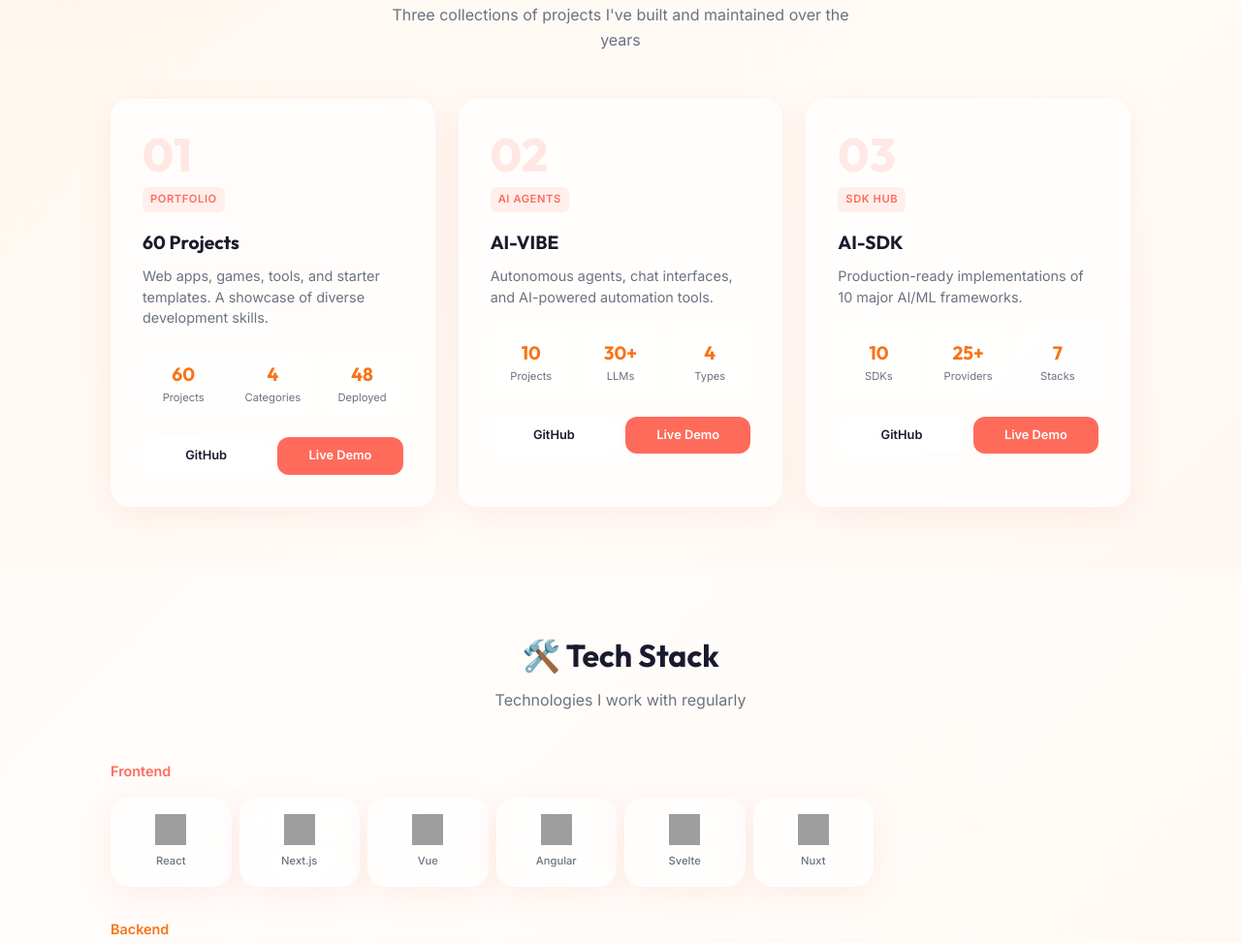
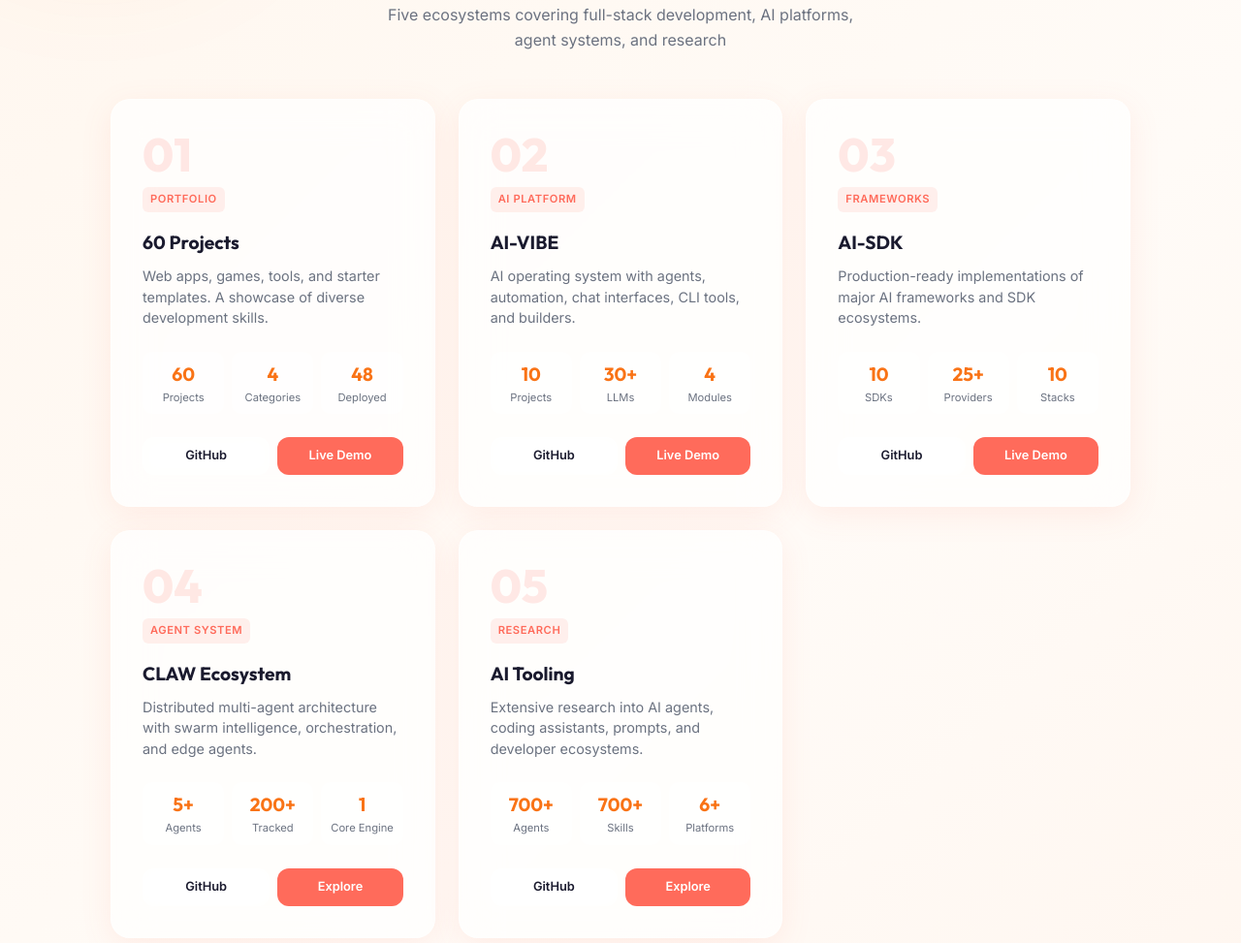
Before and after one commit to mk-knight23/mk-knight23, a plain HTML site: page index.html in a window 1280 px wide. Shown: the part 920-1893 px from the top of the page at 97% size. Drawn offline with Linux system fonts and the light colour scheme; grey boxes are pictures that could not be loaded.

Commit message:
Revise ecosystems section with new content
Updated the ecosystems section to include five ecosystems with detailed descriptions and project statistics.

```diff
--- a/index.html
+++ b/index.html
@@ -613,9 +613,10 @@
     <div class="container">
         <div class="section-header">
             <h2 class="section-title">🌟 My Ecosystems</h2>
-                <p class="section-desc">Three collections of projects I've built and maintained over the years</p>
+            <p class="section-desc">Five ecosystems covering full-stack development, AI platforms, agent systems, and research</p>
         </div>
         <div class="eco-grid">
+
             <!-- 60 Projects -->
             <div class="eco-card glass">
                 <div class="eco-number">01</div>
@@ -637,17 +638,17 @@
                     </div>
                 </div>
                 <div class="eco-links">
-                        <a href="https://github.com/mk-knight23/60-Projects" class="btn btn-glass" target="_blank" rel="noopener">GitHub</a>
-                        <a href="https://60-projects.vercel.app" class="btn btn-primary" target="_blank" rel="noopener">Live Demo</a>
+                    <a href="https://github.com/mk-knight23/60-Projects" class="btn btn-glass" target="_blank">GitHub</a>
+                    <a href="https://60-projects.vercel.app" class="btn btn-primary" target="_blank">Live Demo</a>
                 </div>
             </div>
 
             <!-- AI-VIBE -->
             <div class="eco-card glass">
                 <div class="eco-number">02</div>
-                    <span class="eco-badge">AI Agents</span>
+                <span class="eco-badge">AI Platform</span>
                 <h3>AI-VIBE</h3>
-                    <p>Autonomous agents, chat interfaces, and AI-powered automation tools.</p>
+                <p>AI operating system with agents, automation, chat interfaces, CLI tools, and builders.</p>
                 <div class="eco-stats">
                     <div class="eco-stat">
                         <div class="eco-stat-value">10</div>
@@ -659,21 +660,21 @@
                     </div>
                     <div class="eco-stat">
                         <div class="eco-stat-value">4</div>
-                            <div class="eco-stat-label">Types</div>
+                        <div class="eco-stat-label">Modules</div>
                     </div>
                 </div>
                 <div class="eco-links">
-                        <a href="https://github.com/mk-knight23/AI-VIBE-ECOSYSTEM" class="btn btn-glass" target="_blank" rel="noopener">GitHub</a>
-                        <a href="https://mk-knight23.github.io/AI-VIBE-ECOSYSTEM" class="btn btn-primary" target="_blank" rel="noopener">Live Demo</a>
+                    <a href="https://github.com/mk-knight23/AI-VIBE-ECOSYSTEM" class="btn btn-glass" target="_blank">GitHub</a>
+                    <a href="https://mk-knight23.github.io/AI-VIBE-ECOSYSTEM" class="btn btn-primary" target="_blank">Live Demo</a>
                 </div>
             </div>
 
             <!-- AI-SDK -->
             <div class="eco-card glass">
                 <div class="eco-number">03</div>
-                    <span class="eco-badge">SDK Hub</span>
+                <span class="eco-badge">Frameworks</span>
                 <h3>AI-SDK</h3>
-                    <p>Production-ready implementations of 10 major AI/ML frameworks.</p>
+                <p>Production-ready implementations of major AI frameworks and SDK ecosystems.</p>
                 <div class="eco-stats">
                     <div class="eco-stat">
                         <div class="eco-stat-value">10</div>
@@ -684,19 +685,71 @@
                         <div class="eco-stat-label">Providers</div>
                     </div>
                     <div class="eco-stat">
-                            <div class="eco-stat-value">7</div>
+                        <div class="eco-stat-value">10</div>
                         <div class="eco-stat-label">Stacks</div>
                     </div>
                 </div>
                 <div class="eco-links">
-                        <a href="https://github.com/mk-knight23/AI-SDK-ECOSYSTEM" class="btn btn-glass" target="_blank" rel="noopener">GitHub</a>
-                        <a href="https://mk-knight23.github.io/AI-SDK-ECOSYSTEM" class="btn btn-primary" target="_blank" rel="noopener">Live Demo</a>
+                    <a href="https://github.com/mk-knight23/AI-SDK-ECOSYSTEM" class="btn btn-glass" target="_blank">GitHub</a>
+                    <a href="https://mk-knight23.github.io/AI-SDK-ECOSYSTEM" class="btn btn-primary" target="_blank">Live Demo</a>
                 </div>
             </div>
+
+            <!-- CLAW -->
+            <div class="eco-card glass">
+                <div class="eco-number">04</div>
+                <span class="eco-badge">Agent System</span>
+                <h3>CLAW Ecosystem</h3>
+                <p>Distributed multi-agent architecture with swarm intelligence, orchestration, and edge agents.</p>
+                <div class="eco-stats">
+                    <div class="eco-stat">
+                        <div class="eco-stat-value">5+</div>
+                        <div class="eco-stat-label">Agents</div>
+                    </div>
+                    <div class="eco-stat">
+                        <div class="eco-stat-value">200+</div>
+                        <div class="eco-stat-label">Tracked</div>
+                    </div>
+                    <div class="eco-stat">
+                        <div class="eco-stat-value">1</div>
+                        <div class="eco-stat-label">Core Engine</div>
+                    </div>
+                </div>
+                <div class="eco-links">
+                    <a href="https://github.com/mk-knight23/AI-CLAW-ECOSYSTEM" class="btn btn-glass" target="_blank">GitHub</a>
+                    <a href="https://github.com/mk-knight23/ALL-CLAW-Till-DATE" class="btn btn-primary" target="_blank">Explore</a>
+                </div>
+            </div>
+
+            <!-- TOOLING -->
+            <div class="eco-card glass">
+                <div class="eco-number">05</div>
+                <span class="eco-badge">Research</span>
+                <h3>AI Tooling</h3>
+                <p>Extensive research into AI agents, coding assistants, prompts, and developer ecosystems.</p>
+                <div class="eco-stats">
+                    <div class="eco-stat">
+                        <div class="eco-stat-value">700+</div>
+                        <div class="eco-stat-label">Agents</div>
+                    </div>
+                    <div class="eco-stat">
+                        <div class="eco-stat-value">700+</div>
+                        <div class="eco-stat-label">Skills</div>
+                    </div>
+                    <div class="eco-stat">
+                        <div class="eco-stat-value">6+</div>
+                        <div class="eco-stat-label">Platforms</div>
+                    </div>
+                </div>
+                <div class="eco-links">
+                    <a href="https://github.com/mk-knight23/AGENTS-COLLECTION" class="btn btn-glass" target="_blank">GitHub</a>
+                    <a href="https://github.com/mk-knight23/AI-CODING-ASSISTANTS-PORTFOLIO" class="btn btn-primary" target="_blank">Explore</a>
+                </div>
+            </div>
+
         </div>
     </div>
 </section>
-
     <!-- Tech Stack -->
     <section class="section tech-section" id="tech">
         <div class="container">
```
Lines whose indentation alone changed are shown as unchanged.
